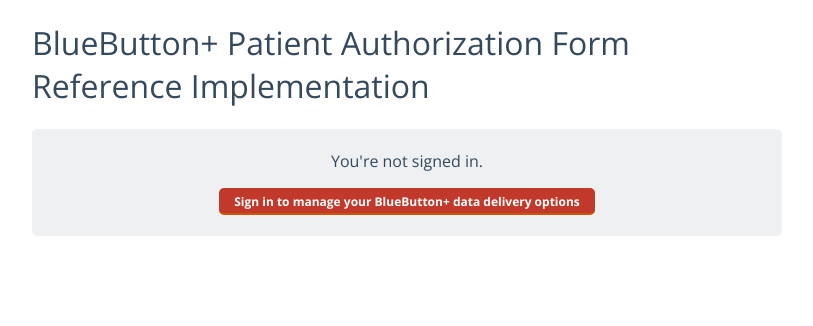
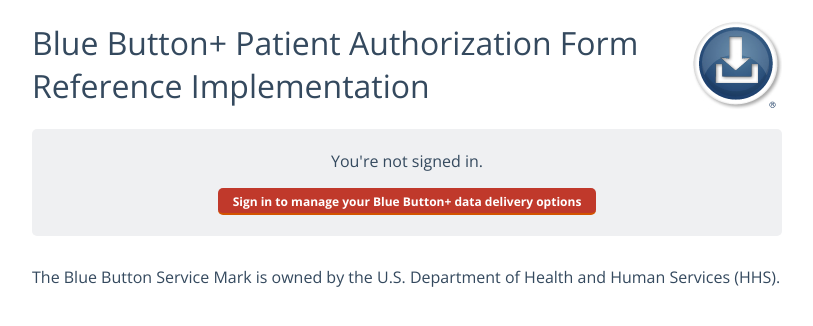
Before and after one commit to hinthealth/bbplus-authorization-form, a Python web app: template frontend/templates/main.html in a window 1280 px wide. Shown: the top 326 px of the page, without its empty margins (233-1046 px from the left). Run offline with Jinja, Linux system fonts and the light colour scheme; the template is opened without the code that fills it, so the values that code supplies are empty; some libraries are stand-ins or nearby versions.

Commit message:
Added Blue Button Service Mark.

```diff
--- a/frontend/static/main.css
+++ b/frontend/static/main.css
@@ -28,6 +28,7 @@ input[type=text] {
   box-sizing: border-box;
   color: #34495e;
   font-size: 14px;
+  margin-bottom: 5px;
   min-width: 300px;
   padding: 8px 5px;
   text-indent: 6px;
@@ -160,3 +161,7 @@ label {
 form p {
   font-size: 13px;
 }
+
+p.disclaimer {
+  margin: 30px 0;
+}
--- a/frontend/templates/main.html
+++ b/frontend/templates/main.html
@@ -1,15 +1,16 @@
 <!DOCTYPE html>
 <meta charset="utf-8">
 <link rel="stylesheet" href="/static/main.css">
-<title>Sample BlueButton+ Patient Authorization</title>
+<title>Sample Blue Button+ Patient Authorization</title>
 <script src="https://ajax.googleapis.com/ajax/libs/jquery/1.10.1/jquery.min.js"></script>
 <div class="main">
 
-  <h1>BlueButton+ Patient Authorization Form Reference Implementation</h1>
+  <img src="/static/bluebutton_icon_whitebg_90x90h.jpg" alt="Blue Button logo" style="float: right; margin-left: 15px;">
+  <h1>Blue Button+ Patient Authorization Form Reference Implementation</h1>
 
   {% if show_notice %}
     <section class="status notice" id="sample-notice">
-      <p>Take note! This is purely a reference implementation of a BlueButton+ Patient Authorization form. You are free to test the form and modify the settings, but this will <b>not</b> affect your settings with your real health providers.
+      <p>Take note! This is purely a reference implementation of a Blue Button+ Patient Authorization form. You are free to test the form and modify the settings, but this will <b>not</b> affect your settings with your real health providers.
       <p>Health providers are encouraged to try this form to sample the user experience. The code behind this form is open source and <a href="https://github.com/healthio/bbplus-authorization-form">available on GitHub</a>. This form is powered by a Python Google App Engine program, making it easy for providers to spin up their own form or re-implement their own form based upon this implementation.
       <p><span class="button" data-action="remove-notice">Okay, got it</span>
     </section>
@@ -24,7 +25,7 @@
       <p>
         You're not signed in.
       <p>
-        <a role="button" href="{{login_url}}" class="button button-red button-small">Sign in to manage your BlueButton+ data delivery options</a>
+        <a role="button" href="{{login_url}}" class="button button-red button-small">Sign in to manage your Blue Button+ data delivery options</a>
     {% endif %}
   </header>
 
@@ -79,6 +80,10 @@
     <p>
     <div class="button" role="button" data-action="save-frequency">Save</div>
   {% endif %}
+
+  <p class="disclaimer">
+    The Blue Button Service Mark is owned by the U.S. Department of Health and Human Services (HHS).
+  </p>
 </div>
 
 <script src="/static/main.js"></script>
```
Also changed, not shown: frontend/static/bluebutton_icon_whitebg_90x90h.jpg (added).
